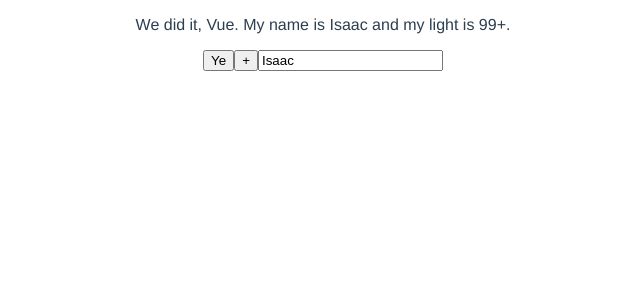
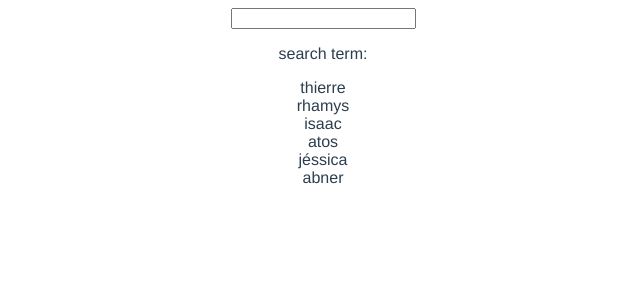
Before and after one commit to codigoisaac/simplistic-vue-blog, a Vue app: page / in a window 1280 px wide. Shown: the top 300 px of the page, without its empty margins (317-957 px from the left). Built offline with nearby package versions, Linux system fonts and the light colour scheme.

Commit message:
Computed values

```diff
--- a/src/views/HomeView.vue
+++ b/src/views/HomeView.vue
@@ -1,34 +1,35 @@
 <template>
   <div class="home">
-    <p ref="p">
-      We did it, Vue. My name is {{ name }} and my light is {{ light }}+.
-    </p>
+    <input type="text" v-model="search" />
 
-    <button @click="handleClick">Ye</button>
-    <button @click="light++">+</button>
+    <p>search term: {{ search }}</p>
 
-    <input type="text" v-model="name" />
+    <div v-for="name in matchingNames" :key="name">{{ name }}</div>
   </div>
 </template>
 
 <script>
-import { ref } from '@vue/reactivity'
+import { computed, ref } from 'vue'
 
 export default {
   name: 'HomeView',
 
   setup() {
-    const name = ref('Isaac')
-    const light = ref(99)
+    const names = ref([
+      'thierre',
+      'rhamys',
+      'isaac',
+      'atos',
+      'jéssica',
+      'abner',
+    ])
+    const search = ref('')
 
-    const p = ref(null)
+    const matchingNames = computed(() => {
+      return names.value.filter((name) => name.includes(search.value))
+    })
 
-    const handleClick = () => {
-      p.value.textContent = 'Ye'
-      name.value = name.value + ':)'
-    }
-
-    return { name, light, handleClick, p }
+    return { names, search, matchingNames }
   },
 }
 </script>
```
Also changed, not shown: 1 other file (tests, documents, lock files or other folders).
